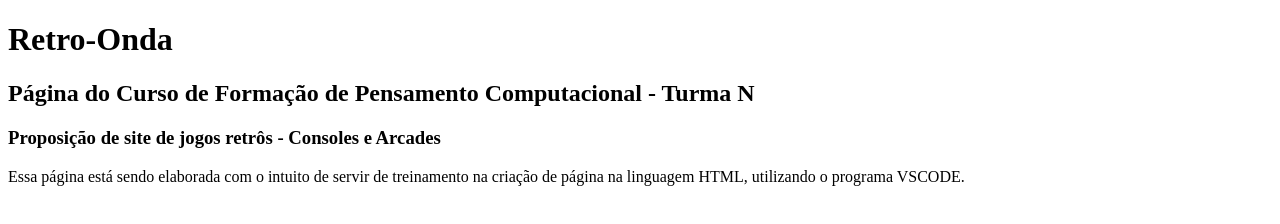
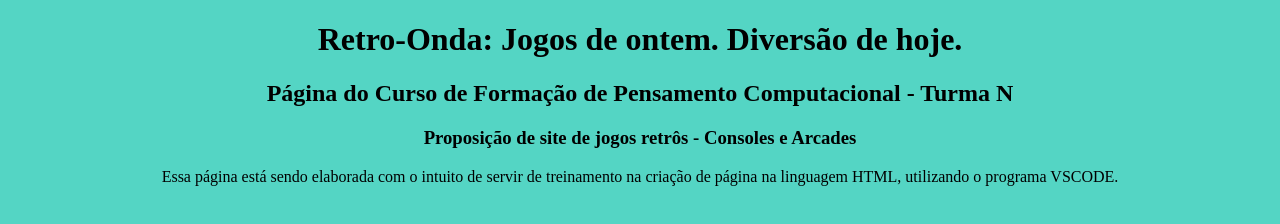
Before and after one commit to profcesarPC/Turma-N, a plain HTML site: page index.html in a window 1280 px wide. Drawn offline with Linux system fonts and the light colour scheme.

Commit message:
update página

```diff
--- a/index.html
+++ b/index.html
@@ -1,9 +1,10 @@
 <!DOCTYPE html>
 <html lang="pt-br">
     <meta charset="UTF-8">
-    <title>Pensamento Computacional</title>
+    <title>Pensamento Computacional - Retro-Onda</title>
+    <link rel="stylesheet" href="style.css">
 
-    <h1>Retro-Onda</h1>
+    <h1>Retro-Onda: Jogos de ontem. Diversão de hoje.</h1>
 
     <h2>Página do Curso de Formação de Pensamento Computacional - Turma N</h2>
     <h3>Proposição de site de jogos retrôs - Consoles e Arcades</h3>
```
